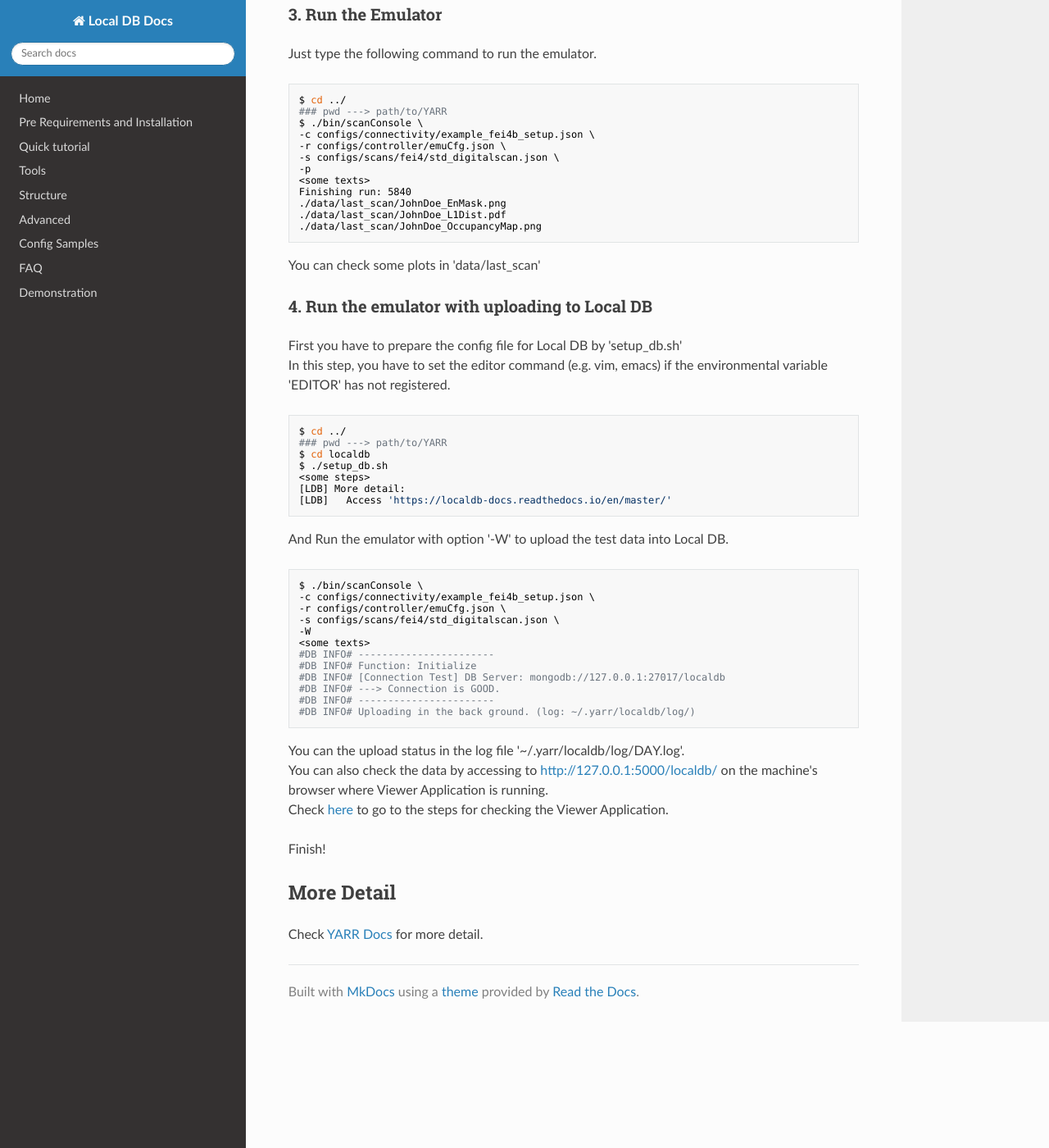
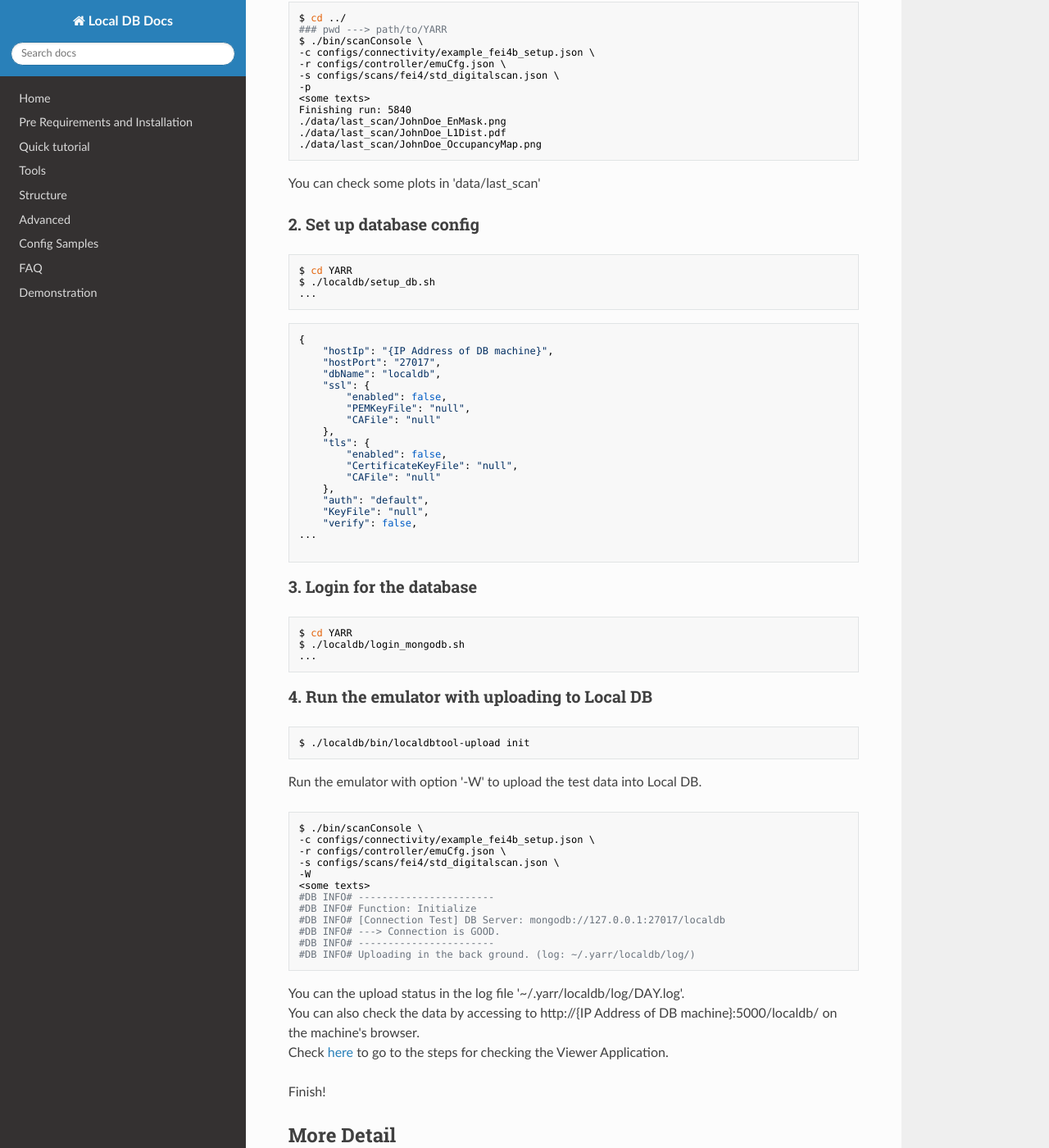
Before and after one commit to jlab-hep/localdb-docs, an MkDocs documentation site: the page built from docs/database_demonstration_yarr.md, in a window 1280 px wide and 1400 px high, scrolled down 416 px. Shown: the whole window at 82% size. Built offline with MkDocs 1.6.1, drawn with Linux system fonts in a browser that asks for light colours; nearby versions of some CDN libraries; old or Windows-style settings are respelled for this version of MkDocs; some of the changed text lies outside the part shown.

````diff
--- a/docs/database_demonstration_yarr.md
+++ b/docs/database_demonstration_yarr.md
@@ -6,11 +6,7 @@ Run the emulator for FE-I4B and upload the test results into Local DB ([MongoDB]
 
 ## Getting start
 
-### 1. Set up database config
-
-### 2. Login for the database
-
-### 3. Run the Emulator
+### 1. Run the Emulator
 
 Just type the following command to run the emulator.
 
@@ -31,22 +27,61 @@ Finishing run: 5840
 
 You can check some plots in 'data/last_scan'
 
+### 2. Set up database config
+```bash
+$ cd YARR
+$ ./localdb/setup_db.sh
+...
+```
+```bash
+{
+    "hostIp": "{IP Address of DB machine}",
+    "hostPort": "27017",
+    "dbName": "localdb",
+    "ssl": {
+        "enabled": false,
+        "PEMKeyFile": "null",
+        "CAFile": "null"
+    },
+    "tls": {
+        "enabled": false,
+        "CertificateKeyFile": "null",
+        "CAFile": "null"
+    },
+    "auth": "default",
+    "KeyFile": "null",
+    "verify": false,
+...
+
+```
+
+### 3. Login for the database
+```bash
+$ cd YARR
+$ ./localdb/login_mongodb.sh
+...
+```
+
 ### 4. Run the emulator with uploading to Local DB
-
+<!--
 First you have to prepare the config file for Local DB by 'setup_db.sh'<br>
 In this step, you have to set the editor command (e.g. vim, emacs) if the environmental variable 'EDITOR' has not registered.
 
 ```bash
 $ cd ../
-### pwd ---> path/to/YARR
 $ cd localdb
 $ ./setup_db.sh
 <some steps>
 [LDB] More detail:
 [LDB]   Access 'https://localdb-docs.readthedocs.io/en/master/'
 ```
+-->
 
-And Run the emulator with option '-W' to upload the test data into Local DB.
+```bash
+$ ./localdb/bin/localdbtool-upload init
+```
+
+Run the emulator with option '-W' to upload the test data into Local DB.
 
 ```bash
 $ ./bin/scanConsole \
@@ -64,7 +99,7 @@ $ ./bin/scanConsole \
 ```
 
 You can the upload status in the log file '~/.yarr/localdb/log/DAY.log'.<br>
-You can also check the data by accessing to [http://127.0.0.1:5000/localdb/](http://127.0.0.1:5000/localdb/) on the machine's browser where Viewer Application is running.<br>
+You can also check the data by accessing to http://{IP Address of DB machine}:5000/localdb/ on the machine's browser.<br>
 Check [here](database_demonstration_viewer.md) to go to the steps for checking the Viewer Application.
 
 Finish!
````
Also changed, not shown: docs/database_demonstration_grafana.md (+1 -0 lines), docs/database_demonstration_viewer.md (+2 -1 lines), docs/manual-install.md (+17 -0 lines).
